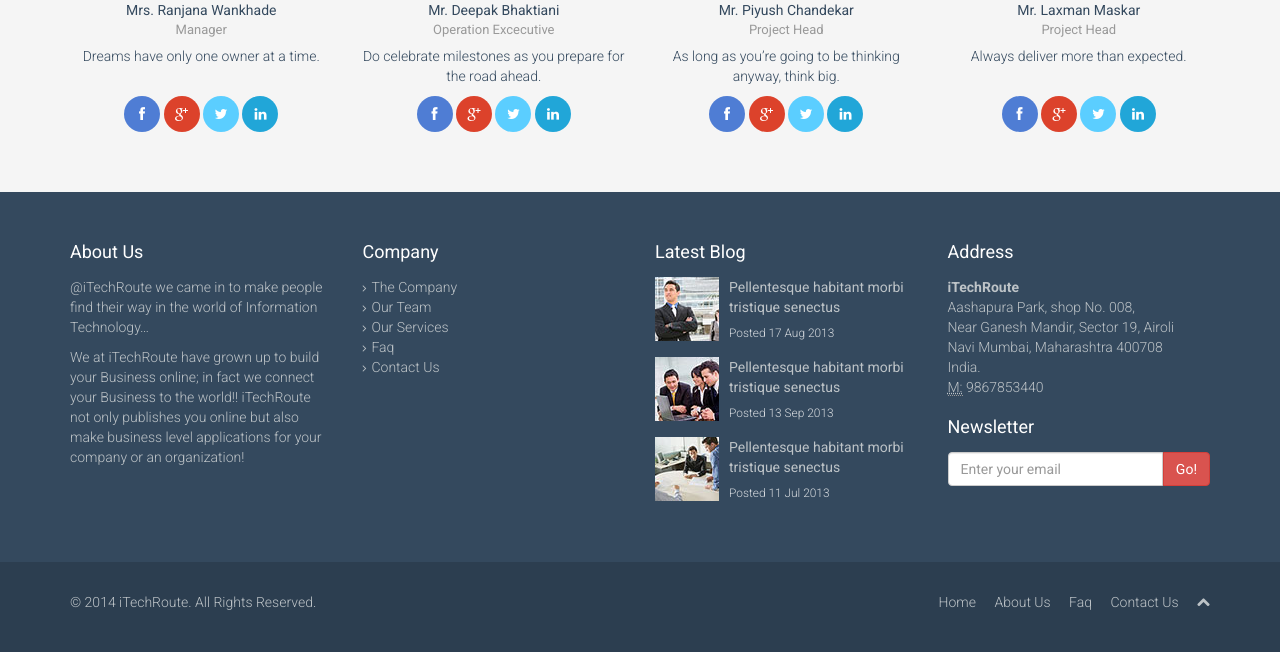
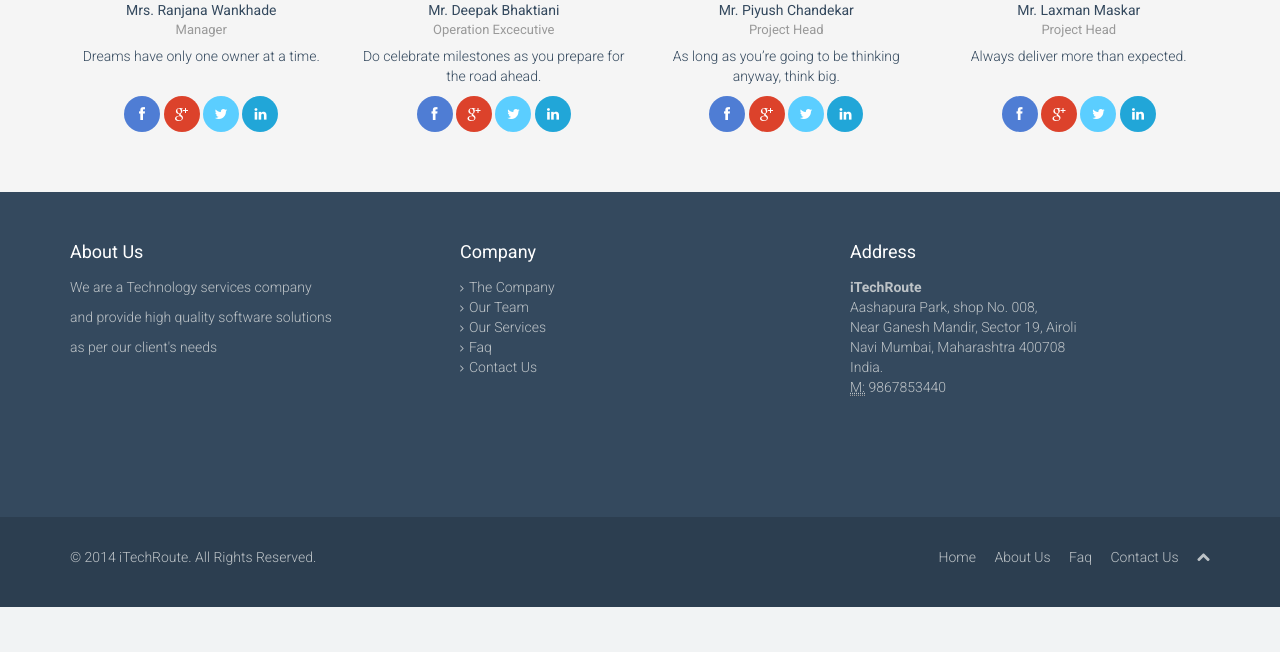
Before and after one commit to surajJha/projecty, a CodeIgniter app: page /index.php/loadviewscontroller/loadAboutus in a window 1280 px wide. Shown: the part 934-1586 px from the top of the page. After the commit the page ends 1541 px from the top, so only its background shows below. Run offline with CodeIgniter, Linux system fonts and the light colour scheme.

Commit message:
made bootomsection and footer, Also added to all pages. added new page FAQ.created handler to fb,linkedin and twitter. links of bottom section and footer working. merge after apurv commit done.

```diff
--- a/application/views/elements/bottomsection.php
+++ b/application/views/elements/bottomsection.php
@@ -1,13 +1,15 @@
  <section id="bottom" class="wet-asphalt">
         <div class="container">
             <div class="row">
-                <div class="col-md-3 col-sm-6">
+                <div class="col-md-4 col-sm-6">
                     <h4>About Us</h4>
-                    <p>@iTechRoute we came in to make people find their way in the world of Information Technology…</p>
-                    <p>We at iTechRoute have grown up to build your Business online; in fact we connect your Business to the world!! iTechRoute not only publishes you online but also make business level applications for your company or an organization!</p>
+                    <p>We are a Technology services company</p>
+                    <p>and provide high quality software solutions</p>
+                    <p>as per our client's needs</p>
+<!--                    <p>We at iTechRoute have grown up to build your Business online; in fact we connect your Business to the world!! iTechRoute not only publishes you online but also make business level applications for your company or an organization!</p>-->
                 </div><!--/.col-md-3-->
 
-                <div class="col-md-3 col-sm-6">
+                <div class="col-md-4 col-sm-6">
                     <h4>Company</h4>
                     <div>
                         <ul class="arrow">
@@ -25,7 +27,7 @@
                     </div>
                 </div><!--/.col-md-3-->
 
-                <div class="col-md-3 col-sm-6">
+<!--                <div class="col-md-3 col-sm-6">
                     <h4>Latest Blog</h4>
                     <div>
                         <div class="media">
@@ -56,9 +58,9 @@
                             </div>
                         </div>
                     </div>
-                </div><!--/.col-md-3-->
+                </div>/.col-md-3-->
 
-                <div class="col-md-3 col-sm-6">
+                <div class="col-md-4 col-sm-6">
                     <h4>Address</h4>
                     <address>
                         <strong>iTechRoute</strong><br>
@@ -68,7 +70,7 @@
                         India.<br>
                         <abbr title="Mobile">M:</abbr> 9867853440
                     </address>
-                    <h4>Newsletter</h4>
+<!--                    <h4>Newsletter</h4>
                     <form role="form">
                         <div class="input-group">
                             <input type="text" class="form-control" autocomplete="off" placeholder="Enter your email">
@@ -76,7 +78,7 @@
                                 <button class="btn btn-danger" type="button">Go!</button>
                             </span>
                         </div>
-                    </form>
+                    </form>-->
                 </div> <!--/.col-md-3-->
             </div>
         </div>
--- a/application/views/elements/footer.php
+++ b/application/views/elements/footer.php
@@ -2,11 +2,11 @@
         <div class="container">
             <div class="row">
                 <div class="col-sm-6">
-                    &copy; 2014 <a target="_blank" href="<?php echo base_url();?>" title="Find your way in the world of Information Technology">iTechRoute</a>. All Rights Reserved.
+                    &copy; 2014 <a target="_blank" href="<?php echo site_url();?>" title="Find your way in the world of Information Technology">iTechRoute</a>. All Rights Reserved.
                 </div>
                 <div class="col-sm-6">
                     <ul class="pull-right">
-                        <li><a href="<?php echo base_url();?>">Home</a></li>
+                        <li><a href="<?php echo site_url();?>">Home</a></li>
                         <li><a href="<?php echo site_url();?>/loadViewsController/loadAboutus">About Us</a></li>
                         <li><a href="<?php echo site_url();?>/loadViewsController/loadFAQ">Faq</a></li>
                         <li><a href="<?php echo site_url();?>/loadViewsController/loadContactus">Contact Us</a></li>
```
